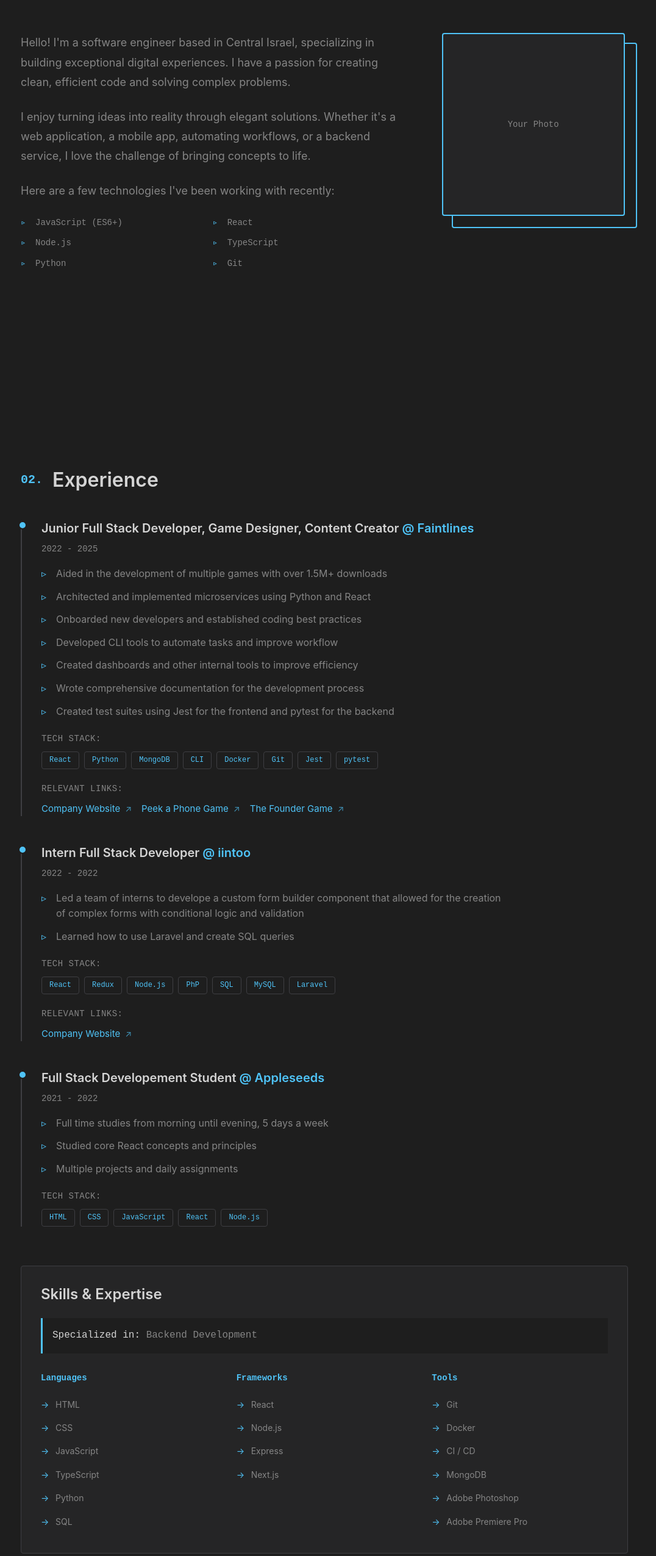
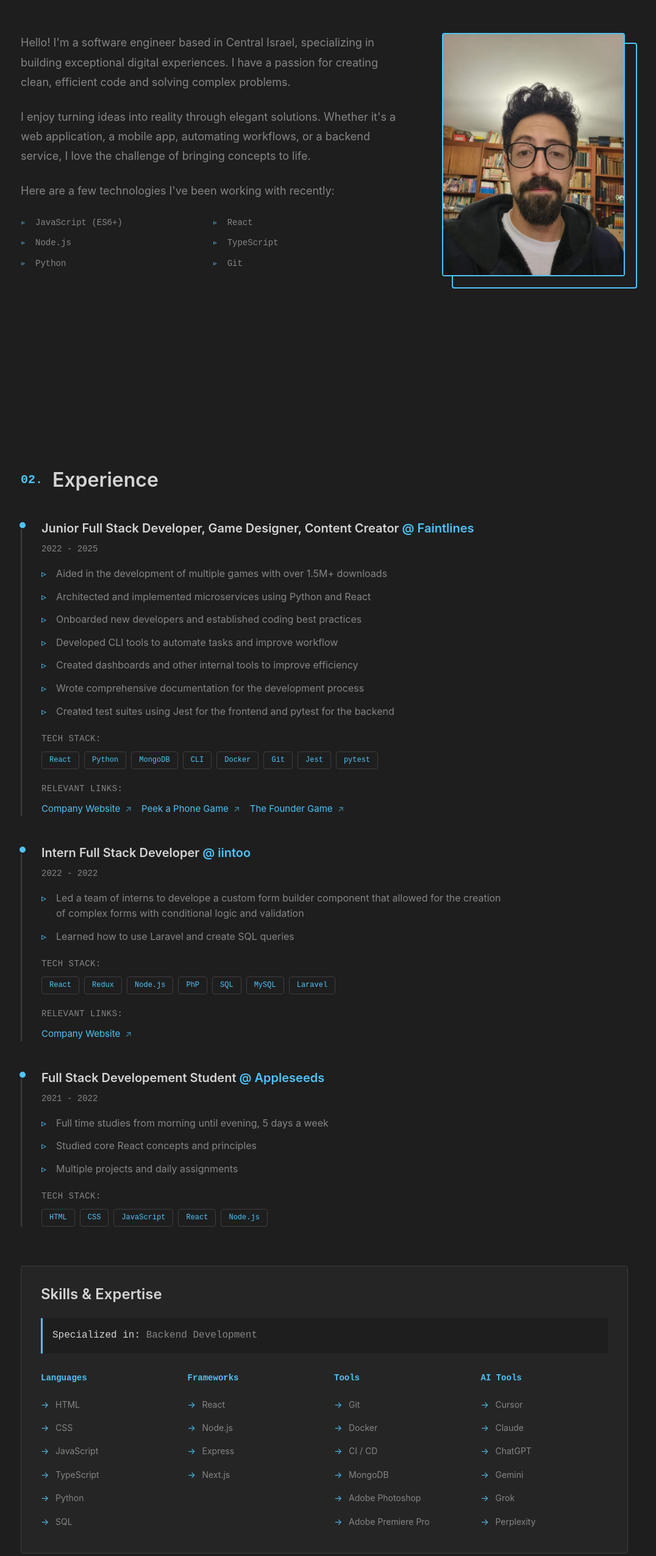
Before and after one commit to YChalfari/portfolio, a React (Vite) app: page / in a window 1280 px wide. Shown: the part 928-3479 px from the top of the page at 61% size, without its empty margins (178-1254 px from the left). Built offline with nearby package versions, Linux system fonts and the light colour scheme.

Commit message:
photo and ai tools

```diff
--- a/src/components/About/About.jsx
+++ b/src/components/About/About.jsx
@@ -1,5 +1,6 @@
 import ScrollIndicator from '../ScrollIndicator/ScrollIndicator';
 import './About.css';
+import myPhoto from '../../assets/me.jpg';
 
 const About = () => {
   return (
@@ -32,7 +33,7 @@ const About = () => {
         <div className="about-image">
           <div className="image-wrapper">
             <div className="image-placeholder">
-              <span>Your Photo</span>
+              <img src={myPhoto} alt="My Photo" />
             </div>
           </div>
         </div>
--- a/src/components/Experience/Skills.jsx
+++ b/src/components/Experience/Skills.jsx
@@ -49,6 +49,17 @@ const Skills = () => {
             <li>Adobe Premiere Pro</li>
           </ul>
         </div>
+        <div className="skill-category">
+          <h4>AI Tools</h4>
+          <ul>
+            <li>Cursor</li>
+            <li>Claude</li>
+            <li>ChatGPT</li>
+            <li>Gemini</li>
+            <li>Grok</li>
+            <li>Perplexity</li>
+          </ul>
+        </div>
       </div>
     </div>
   );
```
Also changed, not shown: src/assets/me.jpg (added).
